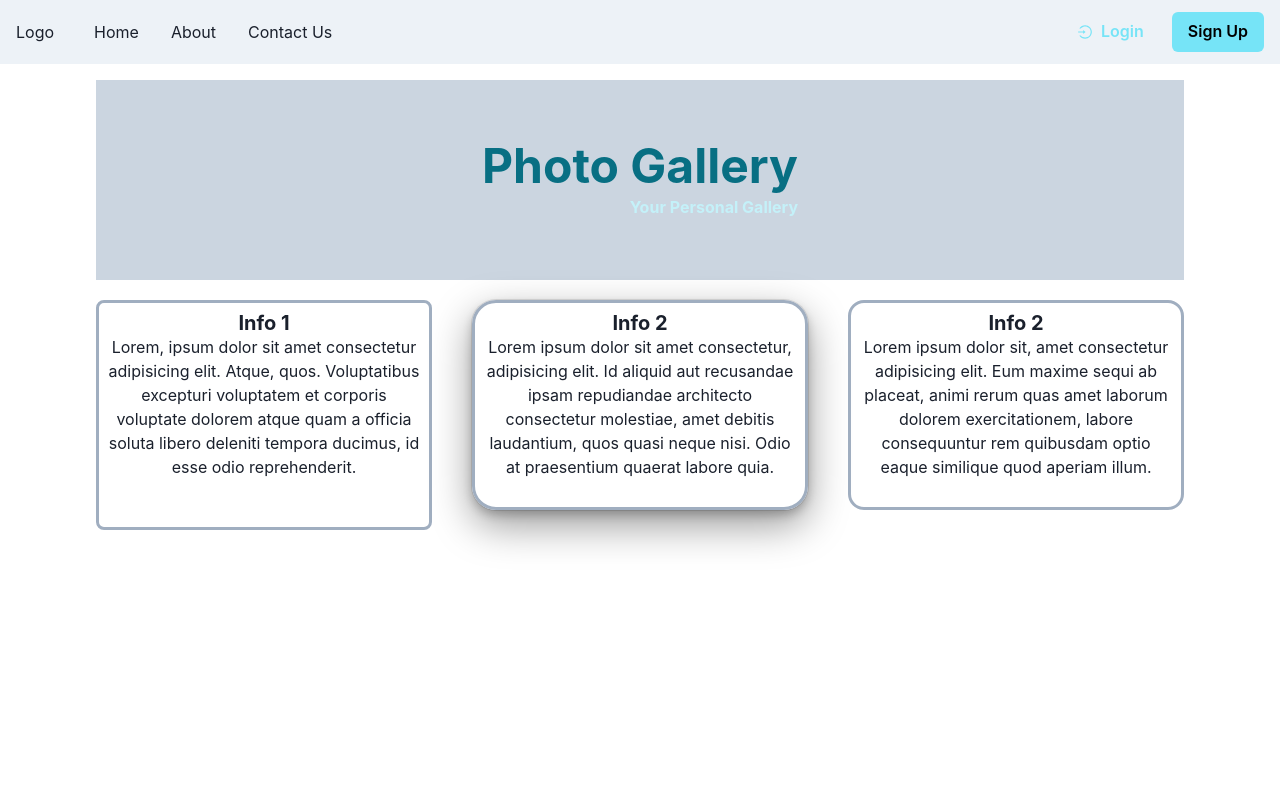
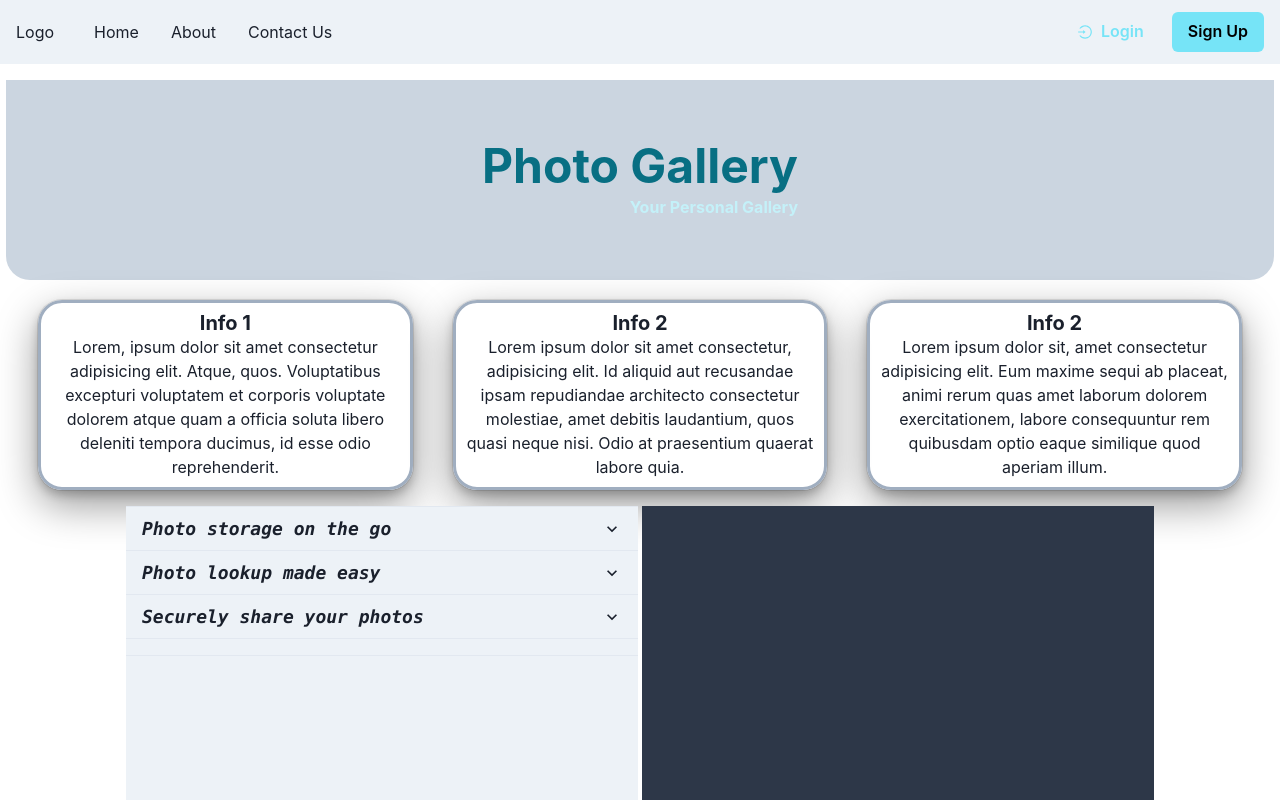
Before and after one commit to ShadFyt/cloud_photos, a React (Create React App) app: page / in a window 1280 px wide. Shown: the top 800 px of the page. Built offline with nearby package versions, Linux system fonts and the light colour scheme.

Commit message:
accordion info component layout

```diff
--- a/src/components/landingPage.js
+++ b/src/components/landingPage.js
@@ -6,33 +6,36 @@ import {
     SimpleGrid
 } from "@chakra-ui/react"
 
+import MainInfo from "./landingPageComponents/accordionInfo"
+
 function LandingPage(){
 
     return (
-        <Box mx={"auto"} h="100vh" w={"85%"}>
-            <Box d={"flex"} as={"header"} w={"full"} h={"200px"} bgColor={"gray.300"}>
+        <Box mx={"auto"} h="100vh" w={"99%"}>
+            <Box d={"flex"} as={"header"} w={"full"} h={"200px"} bgColor={"gray.300"} borderBottomRadius={"3xl"}>
                 <VStack justifyContent={"center"} mx={"auto"} alignItems={"flex-end"}>
                     <Heading as={"h1"} size={"2xl"} colorScheme={"cyan"} color={"cyan.800"} mx={"auto"}>Photo Gallery</Heading>
                     <Heading as={"h4"} size={"sm"} colorScheme={"cyan"} color={"cyan.100"} mx={"auto"}>Your Personal Gallery</Heading>
                 </VStack>
             </Box>
-            <Box as={"main"}>
+            <Box mx={"inherit"} w={"95%"} as={"main"}>
                 <SimpleGrid columns={{sm: 2, md: 3}} spacing={10} mt={"20px" }>
-                    <Box borderColor={"gray.400"} borderWidth={"3px"} borderRadius={"lg"} height={"230px"} p={2} textAlign={"center"}>
+                    <Box boxSize={"fit-content"} boxShadow={"dark-lg"} borderColor={"gray.400"} borderWidth={"3px"} borderRadius={"3xl"} p={2} textAlign={"center"}>
                         <Heading as={"h4"} size={"md"}>Info 1</Heading>
                         Lorem, ipsum dolor sit amet consectetur adipisicing elit. Atque, quos. Voluptatibus excepturi voluptatem et corporis voluptate dolorem atque quam a officia soluta libero deleniti tempora ducimus, id esse odio reprehenderit.
                         </Box>
-                    <Box boxShadow={"dark-lg"} borderColor={"gray.400"} borderWidth={"3px"} borderRadius={"3xl"}  height="210px" p={2} textAlign={"center"}>
+                    <Box boxShadow={"dark-lg"} borderColor={"gray.400"} borderWidth={"3px"} borderRadius={"3xl"} p={2} textAlign={"center"}>
                         <Heading as={"h4"} size={"md"}>Info 2</Heading>
                         Lorem ipsum dolor sit amet consectetur, adipisicing elit. Id aliquid aut recusandae ipsam repudiandae architecto consectetur molestiae, amet debitis laudantium, quos quasi neque nisi. Odio at praesentium quaerat labore quia.
                         </Box>
-                    <Box borderColor={"gray.400"} borderWidth={"3px"} borderRadius={"2xl"}  height="210px" p={2} textAlign={"center"}>
+                    <Box boxSize={"fit-content"} boxShadow={"dark-lg"} borderColor={"gray.400"} borderWidth={"3px"} borderRadius={"3xl"}   p={2} textAlign={"center"}>
                         <Heading as={"h4"} size={"md"}>Info 2</Heading>
                         Lorem ipsum dolor sit, amet consectetur adipisicing elit. Eum maxime sequi ab placeat, animi rerum quas amet laborum dolorem exercitationem, labore consequuntur rem quibusdam optio eaque similique quod aperiam illum.
                         </Box>
 
                 </SimpleGrid>
             </Box>
+            <MainInfo />
 
         </Box>
     )
--- /dev/null
+++ b/src/components/landingPageComponents/accordionInfo.js
@@ -0,0 +1,73 @@
+import {
+    Accordion,
+    AccordionItem,
+    AccordionButton,
+    AccordionPanel,
+    AccordionIcon,
+    Box,
+    HStack,
+    Heading,
+    Text
+} from "@chakra-ui/react"
+
+
+function MainInfo(){
+
+    return (
+        <HStack align={"stretch"} spacing={1} justify={"center"} mt={4}>
+            <Box boxSize={"lg"} bg={"gray.100"}>
+                <Accordion>
+                    <AccordionItem>
+                        <AccordionButton>
+                            <Box flex={"1"} textAlign={"left"}>
+                                <Text fontSize={"lg"} fontWeight={"black"} fontStyle={"oblique"} fontFamily={"mono"}>Photo storage on the go</Text>
+                            </Box>
+                            <AccordionIcon />
+                        </AccordionButton>
+                        <AccordionPanel p={4}>
+                            Lorem, ipsum dolor sit amet consectetur adipisicing elit. Harum doloribus ducimus corporis dolorum sunt deleniti
+                            dolores voluptas laborum consequatur perspiciatis, omnis ratione magnam fugiat ea nostrum autem recusandae tempora hic.
+                        </AccordionPanel>
+                    </AccordionItem>
+                    <AccordionItem>
+                        <AccordionButton>
+                            <Box flex={"1"} textAlign={"left"}>
+                                <Text fontSize={"lg"} fontWeight={"black"} fontStyle={"oblique"} fontFamily={"mono"}>Photo lookup made easy</Text>
+                            </Box>
+                            <AccordionIcon />
+                        </AccordionButton>
+                        <AccordionPanel>
+                            Lorem ipsum, dolor sit amet consectetur adipisicing elit. Quo temporibus nostrum numquam vero reprehenderit,
+                            aspernatur et ratione ab, amet hic labore consequuntur cum natus est architecto itaque ullam, maiores distinctio.
+                        </AccordionPanel>
+                    </AccordionItem>
+                    <AccordionItem>
+                        <AccordionButton>
+                            <Box flex={"1"} textAlign={"left"}>
+                                <Text fontSize={"lg"} fontWeight={"black"} fontStyle={"oblique"} fontFamily={"mono"}>Securely share your photos</Text>
+                            </Box>
+                            <AccordionIcon />
+                        </AccordionButton>
+                        <AccordionPanel>
+                            Lorem ipsum dolor, sit amet consectetur adipisicing elit. Repellat corporis accusamus, sunt placeat cum
+                            similique praesentium quod maxime odio, a odit doloribus nostrum saepe. Corporis eos delectus amet cum nam.
+                        </AccordionPanel>
+                    </AccordionItem>
+                    <AccordionItem>
+                        <AccordionButton>
+                            <Box flex={"1"} textAlign={"left"}>
+                                <Text></Text>
+
+                            </Box>
+                        </AccordionButton>
+                    </AccordionItem>
+                </Accordion>
+            </Box>
+            <Box boxSize={"lg"} bg={"gray.700"}>
+
+            </Box>
+        </HStack>
+    )
+}
+
+export default MainInfo
```
